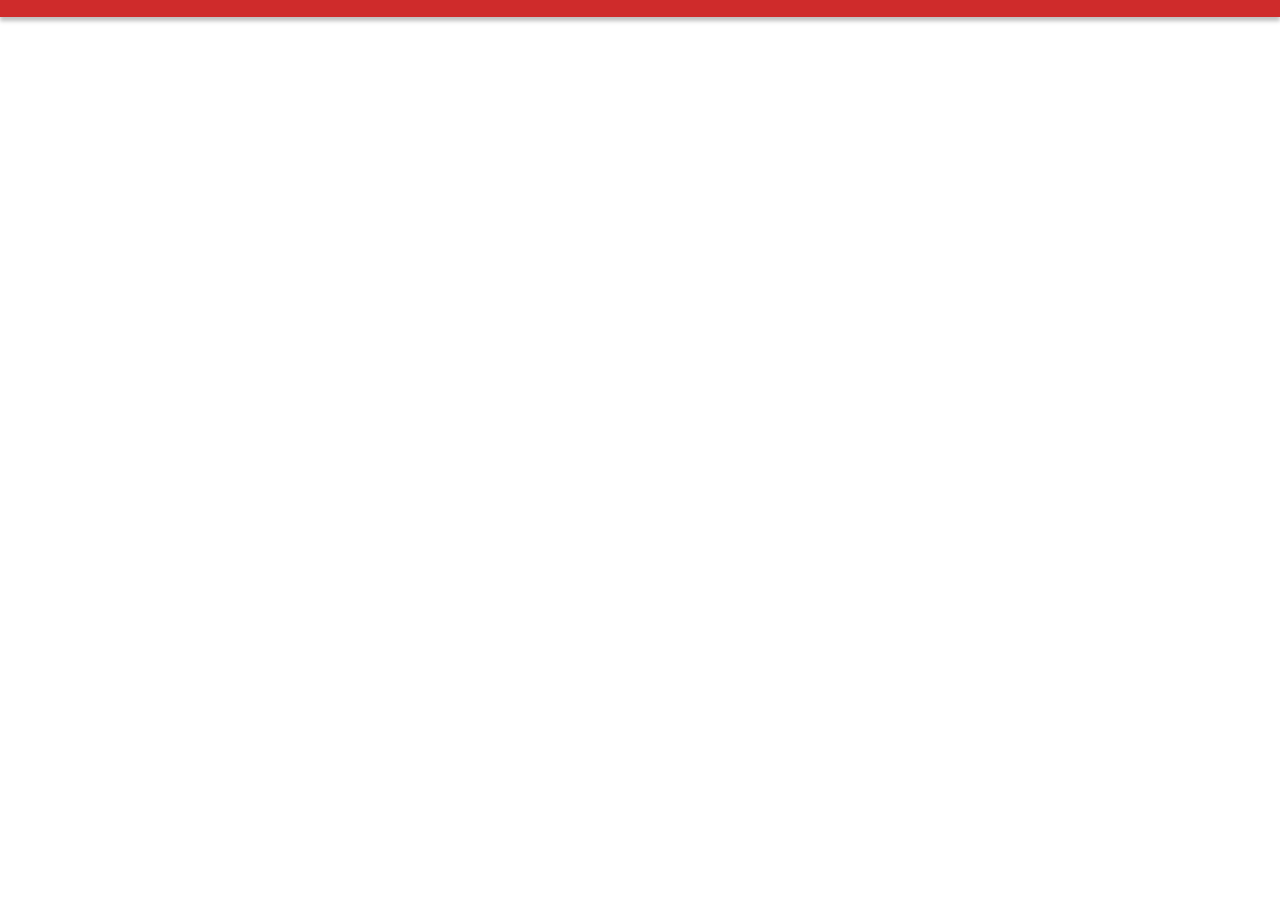
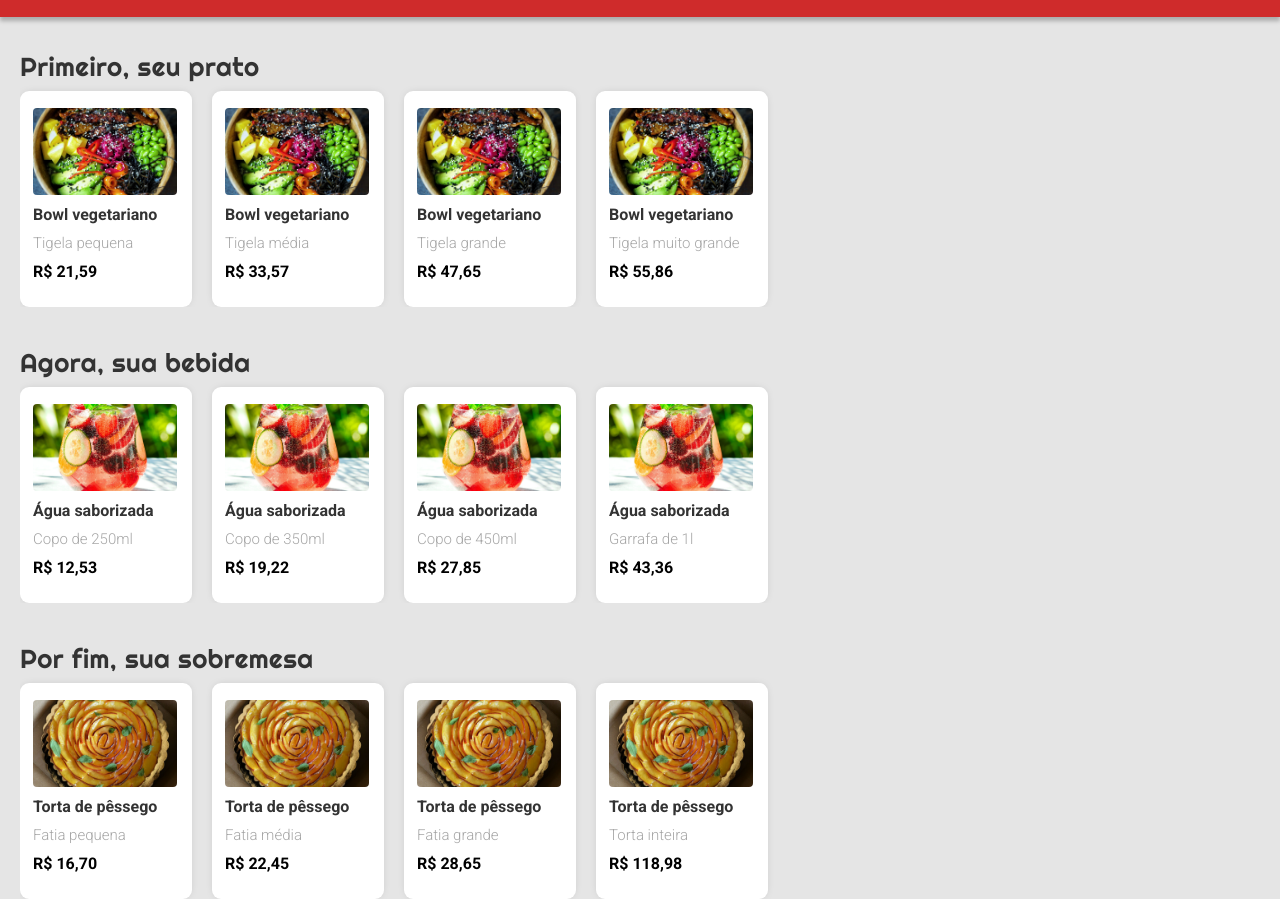
Before and after one commit to SatokoHagiwara/projeto3-driveneats, a plain HTML site: page index.html in a window 1280 px wide. Shown: the part 99-998 px from the top of the page. Before the commit the page ends 800 px from the top, so only its background shows below. Drawn offline with Linux system fonts and the light colour scheme.

Commit message:
Create food container and update header

```diff
--- a/index.html
+++ b/index.html
@@ -26,5 +26,94 @@
       <h1>DrivenEats</h1>
       <h2>Sua comida em 6 minutos</h2>
     </header>
+    <main>
+      <div class="food-container">
+        <h3>Primeiro, seu prato</h3>
+        <div class="food-informations-container">
+          <div class="food-box">
+            <img src="images/dish.jpg" alt="Bowl vegetariano" />
+            <h4>Bowl vegetariano</h4>
+            <p>Tigela pequena</p>
+            <p>R$ 21,59</p>
+          </div>
+          <div class="food-box">
+            <img src="images/dish.jpg" alt="Bowl vegetariano" />
+            <h4>Bowl vegetariano</h4>
+            <p>Tigela média</p>
+            <p>R$ 33,57</p>
+          </div>
+          <div class="food-box">
+            <img src="images/dish.jpg" alt="Bowl vegetariano" />
+            <h4>Bowl vegetariano</h4>
+            <p>Tigela grande</p>
+            <p>R$ 47,65</p>
+          </div>
+          <div class="food-box">
+            <img src="images/dish.jpg" alt="Bowl vegetariano" />
+            <h4>Bowl vegetariano</h4>
+            <p>Tigela muito grande</p>
+            <p>R$ 55,86</p>
+          </div>
+        </div>
+      </div>
+      <div class="food-container">
+        <h3>Agora, sua bebida</h3>
+        <div class="food-informations-container">
+          <div class="food-box">
+            <img src="images/drink.jpg" alt="Água saborizada" />
+            <h4>Água saborizada</h4>
+            <p>Copo de 250ml</p>
+            <p>R$ 12,53</p>
+          </div>
+          <div class="food-box">
+            <img src="images/drink.jpg" alt="Água saborizada" />
+            <h4>Água saborizada</h4>
+            <p>Copo de 350ml</p>
+            <p>R$ 19,22</p>
+          </div>
+          <div class="food-box">
+            <img src="images/drink.jpg" alt="Água saborizada" />
+            <h4>Água saborizada</h4>
+            <p>Copo de 450ml</p>
+            <p>R$ 27,85</p>
+          </div>
+          <div class="food-box">
+            <img src="images/drink.jpg" alt="Água saborizada" />
+            <h4>Água saborizada</h4>
+            <p>Garrafa de 1l</p>
+            <p>R$ 43,36</p>
+          </div>
+        </div>
+      </div>
+      <div class="food-container">
+        <h3>Por fim, sua sobremesa</h3>
+        <div class="food-informations-container">
+          <div class="food-box">
+            <img src="images/dessert.jpg" alt="Torta de pêssego" />
+            <h4>Torta de pêssego</h4>
+            <p>Fatia pequena</p>
+            <p>R$ 16,70</p>
+          </div>
+          <div class="food-box">
+            <img src="images/dessert.jpg" alt="Torta de pêssego" />
+            <h4>Torta de pêssego</h4>
+            <p>Fatia média</p>
+            <p>R$ 22,45</p>
+          </div>
+          <div class="food-box">
+            <img src="images/dessert.jpg" alt="Torta de pêssego" />
+            <h4>Torta de pêssego</h4>
+            <p>Fatia grande</p>
+            <p>R$ 28,65</p>
+          </div>
+          <div class="food-box">
+            <img src="images/dessert.jpg" alt="Torta de pêssego" />
+            <h4>Torta de pêssego</h4>
+            <p>Torta inteira</p>
+            <p>R$ 118,98</p>
+          </div>
+        </div>
+      </div>
+    </main>
   </body>
 </html>
--- a/style.css
+++ b/style.css
@@ -1,8 +1,16 @@
+body {
+  background: #e5e5e5;
+}
 header {
   background: #cf2b2b;
   box-shadow: 0px 4px 4px rgba(0, 0, 0, 0.25);
-  margin-bottom: 40px;
+  left: 0;
   padding: 20px;
+  position: fixed;
+  right: 0;
+  top: 0;
+  width: 100vw;
+  z-index: 1;
 }
 header h1 {
   color: #ffffff;
@@ -21,3 +29,75 @@ header h2 {
   font-weight: 400;
   line-height: 21px;
 }
+main {
+  padding-left: 20px;
+}
+.food-container {
+  margin-top: 40px;
+  overflow-x: scroll;
+}
+h3 {
+  color: #333333;
+  font-family: "Righteous";
+  font-size: 26px;
+  font-style: normal;
+  font-weight: 400;
+  letter-spacing: 0.018em;
+  line-height: 32px;
+  margin-bottom: 20px;
+  position: absolute;
+}
+main .food-container:first-child {
+  margin-top: 150px;
+}
+.food-informations-container {
+  display: flex;
+}
+.food-box {
+  background: #ffffff;
+  border-radius: 9px;
+  box-shadow: 0px 0px 10px -4px rgba(0, 0, 0, 0.25);
+  display: flex;
+  flex-direction: column;
+  height: 216px;
+  justify-content: center;
+  margin-right: 20px;
+  margin-top: 40px;
+  padding: 13px;
+  width: 172px;
+}
+.food-box img {
+  border-radius: 4px;
+  height: 87px;
+  object-fit: cover;
+  width: 144px;
+}
+h4 {
+  color: #333333;
+  font-family: "Roboto";
+  font-size: 16px;
+  font-style: normal;
+  font-weight: bold;
+  line-height: 19px;
+}
+.food-box p:first-of-type {
+  color: #a6a6a6;
+  font-family: "Roboto";
+  font-size: 15px;
+  font-style: normal;
+  font-weight: 300;
+  line-height: 18px;
+}
+.food-box p:last-child {
+  color: #000000;
+  font-family: "Roboto";
+  font-size: 16px;
+  font-style: normal;
+  font-weight: bold;
+  line-height: 19px;
+}
+.food-box img,
+.food-box h4,
+.food-box p {
+  margin-bottom: 10px;
+}
```
Also changed, not shown: images/dessert.jpg (added), images/dish.jpg (added), images/drink.jpg (added), script.css (deleted), script.js (added).
